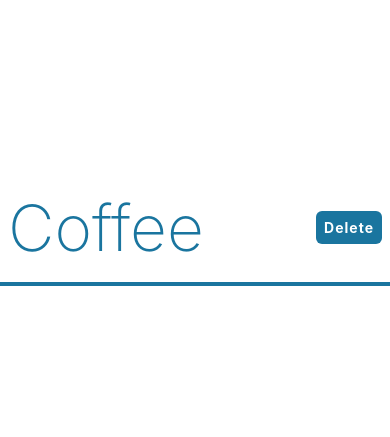
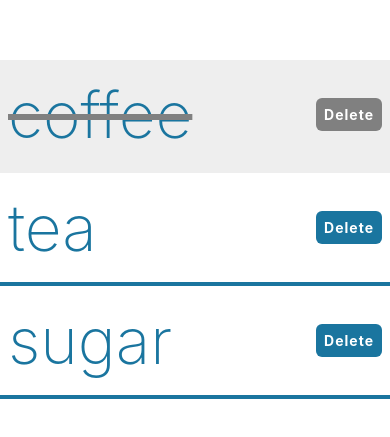
Before and after one commit to KatekaniN/taskly-react-native, a React Native app in the folder taskly/: screen / in a window 390 px wide. Shown: the part 193-630 px from the top of the page. Built offline with nearby package versions, Linux system fonts and the light colour scheme.

Commit message:
delete btn

```diff
--- a/taskly/App.tsx
+++ b/taskly/App.tsx
@@ -1,31 +1,13 @@
-import { StatusBar } from "expo-status-bar";
 import { StyleSheet, Text, View, TouchableOpacity, Alert } from "react-native";
 import { theme } from "./theme";
+import { ShoppingListItem } from "./components/ShoppingListItem";
 
 export default function App() {
-
-  const handleDelete = () => {
-    Alert.alert("Are you sure you want to delete this item?", "This can't be undone", [{
-      text: "Yes",
-      onPress: () => console.log("Ok, deleting"),
-      style: "destructive"
-    },
-    {
-      text: "Cancel",
-      onPress: () => console.log("Ok, cancelled"),
-      style: "cancel"
-    }])
-  }
   return (
     <View style={styles.container}>
-      <View style={styles.itemContainer}>
-        <Text style={styles.itemText}>Coffee</Text>
-        <TouchableOpacity style={styles.button} onPress={handleDelete} activeOpacity={0.8}>
-          <Text style={styles.buttonText} >
-            Delete
-          </Text>
-        </TouchableOpacity>
-      </View>
+      <ShoppingListItem name="coffee" isCompleted/>
+      <ShoppingListItem name="tea" />
+      <ShoppingListItem name="sugar" />
     </View >
   );
 }
@@ -36,31 +18,4 @@ const styles = StyleSheet.create({
     alignItems: "center",
     justifyContent: "center",
   },
-  itemContainer: {
-    flexDirection: "row",
-    justifyContent: "space-between",
-    alignItems: "center",
-    paddingHorizontal: 8,
-    borderBottomColor: "#1a759f",
-    borderBottomWidth: 4,
-    backgroundColor: "white",
-    paddingVertical: 16,
-    width: "100%",
-  },
-  itemText: {
-    fontSize: 64,
-    color: "#1a759f",
-    fontWeight: 200,
-  },
-  button: {
-    backgroundColor: theme.colorCerulean,
-    padding: 8,
-    borderRadius: 6,
-  },
-  buttonText: {
-    color: theme.colorWhite,
-    fontWeight: "bold",
-    textTransform: "capitalize",
-    letterSpacing: 1,
-  }
 });
--- /dev/null
+++ b/taskly/components/ShoppingListItem.tsx
@@ -0,0 +1,73 @@
+import { StyleSheet, Text, View, TouchableOpacity, Alert } from "react-native";
+import { theme } from "../theme";
+
+type Props = {
+    name: string;
+    isCompleted?: boolean
+}
+
+export function ShoppingListItem({ name, isCompleted }: Props) {
+    const handleDelete = () => {
+        Alert.alert(`Are you sure you want to delete this ${name}?`, "This can't be undone", [{
+            text: "Yes",
+            onPress: () => console.log("Ok, deleting"),
+            style: "destructive"
+        },
+        {
+            text: "Cancel",
+            onPress: () => console.log("Ok, cancelled"),
+            style: "cancel"
+        }])
+    }
+    return (
+        <View style={[styles.itemContainer, isCompleted ? styles.completedContainer : undefined]}>
+            <Text style={[styles.itemText, isCompleted ? styles.completedText : undefined]}>{name}</Text>
+            <TouchableOpacity style={[styles.button, isCompleted ? styles.completedButton : undefined]} onPress={handleDelete} activeOpacity={0.8}>
+                <Text style={styles.buttonText} >
+                    Delete
+                </Text>
+            </TouchableOpacity>
+        </View>
+    )
+}
+
+const styles = StyleSheet.create({
+    itemContainer: {
+        flexDirection: "row",
+        justifyContent: "space-between",
+        alignItems: "center",
+        paddingHorizontal: 8,
+        borderBottomColor: theme.colorCerulean,
+        borderBottomWidth: 4,
+        backgroundColor: "white",
+        paddingVertical: 16,
+        width: "100%",
+    },
+    completedContainer: {
+        backgroundColor: theme.colorLightGrey,
+        borderBottomColor: theme.colorLightGrey,
+    },
+    completedButton: {
+        backgroundColor: theme.colorGrey,
+    },
+    completedText: {
+        textDecorationColor: theme.colorGrey,
+        textDecorationLine: "line-through"
+    },
+    itemText: {
+        fontSize: 64,
+        color: "#1a759f",
+        fontWeight: 200,
+    },
+    button: {
+        backgroundColor: theme.colorCerulean,
+        padding: 8,
+        borderRadius: 6,
+    },
+    buttonText: {
+        color: theme.colorWhite,
+        fontWeight: "bold",
+        textTransform: "capitalize",
+        letterSpacing: 1,
+    }
+});
--- a/taskly/package.json
+++ b/taskly/package.json
@@ -25,6 +25,7 @@
     "eslint-config-expo": "~9.2.0",
     "eslint-config-prettier": "^10.1.5",
     "eslint-plugin-prettier": "^5.4.0",
+    "eslint-plugin-react-native": "^5.0.0",
     "prettier": "^3.5.3",
     "react-native-svg-transformer": "^1.5.1",
     "typescript": "~5.8.3"
--- a/taskly/theme.ts
+++ b/taskly/theme.ts
@@ -1,5 +1,7 @@
 export const theme = {
     colorCerulean: "#1a759f",
     colorWhite: "#fff",
-    colorBlack: "000"
+    colorBlack: "000",
+    colorGrey: "grey",
+    colorLightGrey: "#eee"
 }
```
Also changed, not shown: taskly/eslint.config.js (+11 -1 lines), 1 other file (tests, documents, lock files or other folders).
